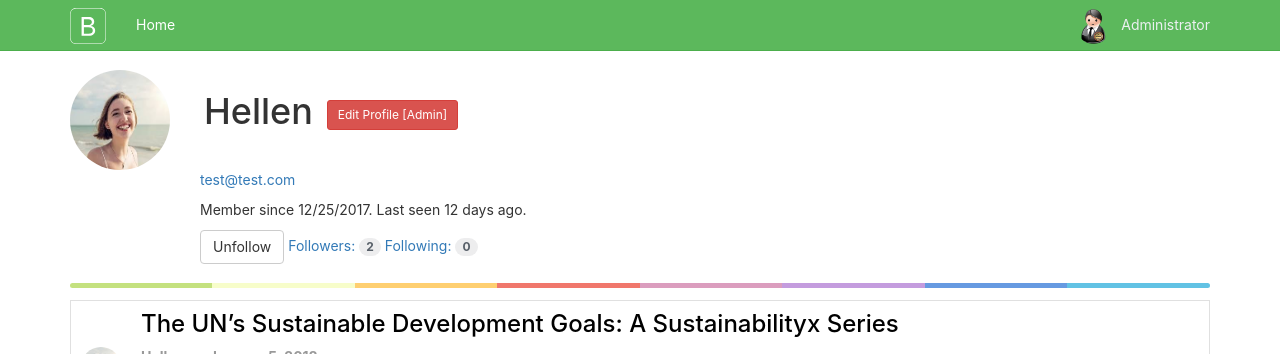
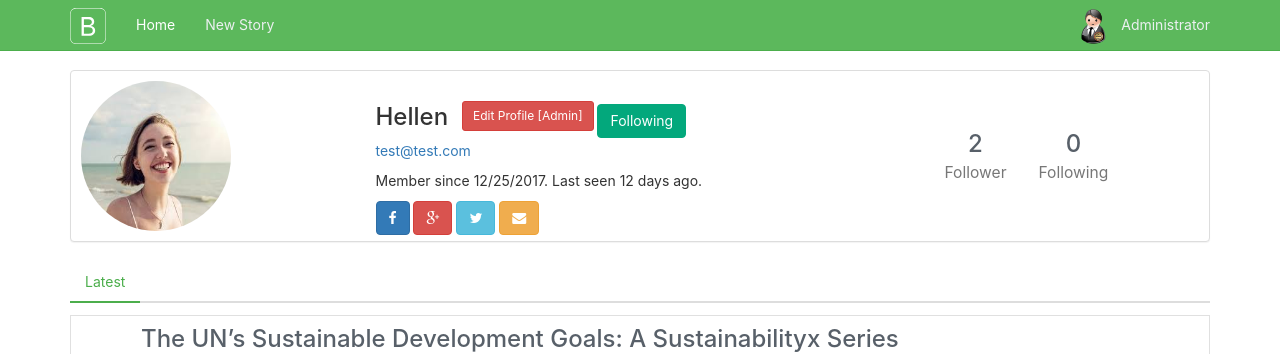
Before and after one commit to luisxiaomai/microblog, a Flask app: page /user/Hellen in a window 1280 px wide. Shown: the top 354 px of the page. Run offline with Flask 2, Linux system fonts and the light colour scheme; a user stored in the database is signed in; data comes from the database, SQL or seed files in the repository; both versions use the stored data as it was after the commit; some libraries are stand-ins or nearby versions.

Commit message:
Green nav  with image version

```diff
--- a/app/main/views.py
+++ b/app/main/views.py
@@ -15,21 +15,24 @@ from flask_login import login_required
 @main.route("/", methods=["GET","POST"])
 def index():
     form = PostForm()
-    if current_user.can(Permission.WRITE_ARTICLES) and form.validate_on_submit():
-        post = Post(title=form.title.data,body=form.body.data,author=current_user._get_current_object())
-        db.session.add(post)
-        return redirect(url_for('main.index'))
     page = request.args.get('page', 1, type=int)
     show_followed = False
+    show_yours = False
     if current_user.is_authenticated:
         show_followed = bool(request.cookies.get('show_followed', ''))
+        show_yours = bool(request.cookies.get('show_yours', ''))
     if show_followed:
         query = current_user.followed_posts
+    elif show_yours:
+        query = Post.query.filter_by(author=current_user)
     else:
         query = Post.query
+    print(show_yours)
+    print(show_followed)
+    print(query)
     pagination = query.order_by(Post.timestamp.desc()).paginate(page, per_page=current_app.config['FLASKY_POSTS_PER_PAGE'], error_out=False)
     posts = pagination.items
-    return render_template('index.html', form=form, posts=posts,show_followed=show_followed, pagination=pagination)
+    return render_template('index.html', form=form, posts=posts,show_followed=show_followed, pagination=pagination,show_yours=show_yours)
 
 
 @main.route('/admin', methods=["GET","POST"])
@@ -112,6 +115,16 @@ def post(id):
     comments = pagination.items
     return render_template("post.html", form=form,posts=[post],comments=comments,pagination=pagination,show_more=show_more)
 
+@main.route("/createPost", methods=["GET","POST"])
+@login_required
+def create_post():
+    form = PostForm()
+    if current_user.can(Permission.WRITE_ARTICLES) and form.validate_on_submit():
+        post = Post(title=form.title.data,body=form.body.data,author=current_user._get_current_object())
+        db.session.add(post)
+        db.session.commit()
+        return redirect(url_for('main.post',id=post.id))
+    return render_template("editPost.html",form=form,createPostFlag=True)
 
 @main.route("/editPost/<int:id>", methods=['GET', 'POST'])
 @login_required
@@ -125,7 +138,6 @@ def edit_post(id):
         post.title = form.title.data
         db.session.add(post)
         return redirect(url_for("main.post",id=post.id))
-
     form.body.data = post.body
     form.title.data = post.title
     return render_template("editPost.html",form=form)
@@ -198,14 +210,24 @@ def followed_by(username):
 def show_all():
     resp = make_response(redirect(url_for('.index')))
     resp.set_cookie('show_followed', '', max_age=30*24*60*60)
+    resp.set_cookie('show_yours', '', max_age=30*24*60*60)
+
     return resp
 
+@main.route('/yours')
+@login_required
+def show_yours():
+    resp = make_response(redirect(url_for('.index')))
+    resp.set_cookie('show_yours', '1', max_age=30*24*60*60)
+    resp.set_cookie('show_followed', '', max_age=30*24*60*60)
+    return resp
 
 @main.route('/followed')
 @login_required
 def show_followed():
     resp = make_response(redirect(url_for('.index')))
     resp.set_cookie('show_followed', '1', max_age=30*24*60*60)
+    resp.set_cookie('show_yours', '', max_age=30*24*60*60)
     return resp
 
 @main.route("/moderate-comments", methods=["GET","POST"])
--- a/app/static/css/custom.css
+++ b/app/static/css/custom.css
@@ -2,6 +2,9 @@ body{
   font-family: -apple-system,BlinkMacSystemFont,"Segoe UI","Roboto","Oxygen","Ubuntu","Cantarell","Fira Sans","Droid Sans","PingFang SC","Hiragino Sans GB","Microsoft YaHei","WenQuanYi Micro Hei","Helvetica Neue",sans-serif;
   padding-top: 70px;
 
+}
+h2{
+  color:#586069;
 }
 
 .help-block{
@@ -141,20 +144,25 @@ body{
 .navbar-default .navbar-link:hover {
   color: #279227;
 }
-
+.navbar-default .navbar-nav > .open > a,
+.navbar-default .navbar-nav > .open > a:hover,
+.navbar-default .navbar-nav > .open > a:focus {
+  color:white;
+  background-color: #5cb85c;
+}
 @media (max-width: 767px) {
   .navbar-default .navbar-nav .open .dropdown-menu > li > a {
     color: #ecf0f1;
   }
   .navbar-default .navbar-nav .open .dropdown-menu > li > a:hover,
   .navbar-default .navbar-nav .open .dropdown-menu > li > a:focus {
-    color: #279227;
+    color: white;
   }
   .navbar-default .navbar-nav .open .dropdown-menu > .active > a,
   .navbar-default .navbar-nav .open .dropdown-menu > .active > a:hover,
   .navbar-default .navbar-nav .open .dropdown-menu > .active > a:focus {
-    color: #279227;
-    background-color: #4cae4c;
+    color:white;
+    background-color:#5cb85c;
   }
 }
 
@@ -213,7 +221,6 @@ li .comment-thumbnail{
 
 .panel {
   position:relative;
-  margin-left:60px;
   min-height: 60px;
 }
 
@@ -391,7 +398,9 @@ a:hover {
 .post-footer-right{
   float: right;
 }
-
+.post-footer-right .label-primary{
+  background-color: #4cae4c;
+}
 .discussion-topic-header{
   padding: 10px;
 }
@@ -468,7 +477,7 @@ a:hover {
   margin-top: 0px;
 }
 .post-title a{
-  color:black;
+  color:#586069;
 }
 .read-more,
 .read-more:hover{
@@ -506,3 +515,146 @@ textarea{
 .single.post-body{
   max-height: none;
 }
+
+.nav-tabs {
+  border-bottom: 2px solid #DDD;
+ }
+.nav-tabs > li.active > a, .nav-tabs > li.active > a:focus, .nav-tabs > li.active > a:hover {
+   border-width: 0;
+}
+.nav-tabs > li > a {
+  border: none;
+  color: #666;
+}
+.nav-tabs > li.active > a, .nav-tabs > li > a:hover {
+  border: none;
+  color: #4cae4c !important;
+  background: transparent;
+}
+.nav-tabs > li > a::after {
+  content: "";
+  background: #4cae4c;
+  height: 2px;
+  position: absolute;
+  width: 100%;
+  left: 0px;
+  bottom: -1px;
+  transition: all 250ms ease 0s;
+  transform: scale(0);
+}
+.nav-tabs > li.active > a::after, .nav-tabs > li:hover > a::after {
+  transform: scale(1);
+}
+
+/* user profile css*/
+.countlist li{
+  padding: 0 30px 0 0;
+  text-align:center;
+}
+.userProfileSection1{
+  float:left;
+  width:25%;
+  margin:10px;
+}
+.userProfileSection1 img{
+  height:150px;
+  width:150px;
+  border-radius: 50%
+}
+
+.userProfileSection2{
+ width:50%;
+ float:left;
+ margin-top:30px;
+}
+
+.userProfileSection3{
+  margin-top:40px;
+}
+.userProfileSection2 .follow{
+  border-color: #03a87c;
+  margin-left: 5px;
+  color: #03a87c;
+}
+
+.userProfileSection2 .unfollow{
+  background: #03a87c;
+  border-color: #03a87c;
+  color: white;
+}
+
+.userProfileSection3 a{
+  color:#586069;
+}
+
+header.masthead {
+  margin-top:-70px;
+  margin-bottom: 50px;
+  background: no-repeat center center;
+  background-color: #868e96;
+  background-attachment: scroll;
+  position: relative;
+  -webkit-background-size: cover;
+  -moz-background-size: cover;
+  -o-background-size: cover;
+  background-size: cover; }
+  header.masthead .overlay {
+    position: absolute;
+    top: 0;
+    left: 0;
+    height: 100%;
+    width: 100%;
+    background-color: #212529;
+    opacity: 0.5; }
+  header.masthead .page-heading,
+  header.masthead .post-heading,
+  header.masthead .site-heading {
+    padding: 200px 0 150px;
+    color: white; }
+    @media only screen and (min-width: 768px) {
+      header.masthead .page-heading,
+      header.masthead .post-heading,
+      header.masthead .site-heading {
+        padding: 200px 0; } }
+  header.masthead .page-heading,
+  header.masthead .site-heading {
+    text-align: center; }
+    header.masthead .page-heading h1,
+    header.masthead .site-heading h1 {
+      font-size: 50px;
+      margin-top: 0; }
+    header.masthead .page-heading .subheading,
+    header.masthead .site-heading .subheading {
+      font-size: 24px;
+      font-weight: 300;
+      line-height: 1.1;
+      display: block;
+      margin: 10px 0 0;
+      font-family: 'Open Sans', 'Helvetica Neue', Helvetica, Arial, sans-serif; }
+    @media only screen and (min-width: 768px) {
+      header.masthead .page-heading h1,
+      header.masthead .site-heading h1 {
+        font-size: 80px; } }
+  header.masthead .post-heading h1 {
+    font-size: 35px; }
+  header.masthead .post-heading .meta,
+  header.masthead .post-heading .subheading {
+    line-height: 1.1;
+    display: block; }
+  header.masthead .post-heading .subheading {
+    font-size: 24px;
+    font-weight: 600;
+    margin: 10px 0 30px;
+    font-family: 'Open Sans', 'Helvetica Neue', Helvetica, Arial, sans-serif; }
+  header.masthead .post-heading .meta {
+    font-size: 20px;
+    font-weight: 300;
+    font-style: italic;
+    font-family: 'Lora', 'Times New Roman', serif; }
+    header.masthead .post-heading .meta a {
+      color: #fff; }
+  @media only screen and (min-width: 768px) {
+    header.masthead .post-heading h1 {
+      font-size: 55px; }
+    header.masthead .post-heading .subheading {
+      font-size: 30px; } }
--- a/app/templates/base.html
+++ b/app/templates/base.html
@@ -1,5 +1,5 @@
 {% extends "bootstrap/base.html" %}
-{% block title %}Lite Blog{% endblock %}
+{% block title %}Blog Lite{% endblock %}
 
 {% block styles %}
     {{super()}}
@@ -42,9 +42,11 @@
                 <li class="active">
                     <a href="/">Home</a>
                 </li>
+                <li >
+                    <a href="{{url_for('main.create_post')}}">New Story</a>
+                </li>
+            </ul>
 
-
-            </ul>
             <ul class="nav navbar-nav navbar-right">
                 {% if current_user.is_authenticated %}
                 <li class="dropdown">
@@ -75,14 +77,18 @@
 </div>
 
 {% endblock %}
+
 {% block content %}
+{% block backImage_content %}{% endblock %}
+
+
 <div class="container">
+{% block page_content %}{% endblock %}
     {% for message in get_flashed_messages()%}
     <div class="alert alert-warning">
         <button type="button", class="close" data-dimiss="alert">&times;</button>
         {{message}}
     </div>
     {% endfor%}
-    {% block page_content %}{% endblock %}
 </div>
 {% endblock %}
--- a/app/templates/comments.html
+++ b/app/templates/comments.html
@@ -4,7 +4,9 @@
 {% block page_content %}
 
 <div class="post-tabs">
-    <h3 id="comments">Moderate Comemnts</h3>
+    <h2 id="comments">Moderate Comemnts</h2>
+        <div class="colorgraph"></div>
+
 </div>
 
 {% set moderate = True %}
--- a/app/templates/user.html
+++ b/app/templates/user.html
@@ -1,12 +1,14 @@
 {% extends "base.html" %}
 {% block page_content %}
 {% import "_macros.html" as macros %}
-<div class="page-header" >
+<div class="panel panel-default"  >
+        <div class="userProfileSection1">
+            <img src="{{user.image_url }}" >
+        </div>
+        <div class="userProfileSection2">
 
-        <img src="{{user.image_url }}" style="height:100px;width:100px;border-radius: 50%" >
-
-        <div id="userName"  style="display:inline;margin-left:30px">
-            <h1 style="display:inline">{{ user.username }}</h1>
+            <div id="userName" >
+                <h3 style="display:inline">{{ user.username }}</h3>
 
                 {% if user==current_user and current_user.is_administrator()==False %}
 
@@ -17,10 +19,18 @@
                 {% if current_user.is_administrator() %}
                 <a class="btn btn-danger btn-sm" style="margin-bottom: 10px;margin-left: 10px;" href="{{ url_for('main.edit_profile_admin', id=user.id) }}">Edit Profile [Admin]</a>
                 {% endif %}
+
+                {% if current_user.can(Permission.FOLLOW) and user != current_user %}
+                    {% if not current_user.is_following(user) %}
+                    <a href="{{ url_for('main.follow', username=user.username) }}" class="btn follow">Follow</a>
+                    {% else %}
+                    <a href="{{ url_for('main.unfollow', username=user.username) }}" class="btn unfollow">Following</a>
+                    {% endif %}
+                {% endif %}
+
             </div>
 
-        <div id="userInfoOthers" style="margin-left:130px">
-
+            <div id="userInfoOthers" >
                 {% if user.name or user.location %}
                     <p>
                         {% if user.name %}{{ user.name }}{% endif %}
@@ -37,25 +47,45 @@
                     Member since {{ moment(user.member_since).format('L') }}.
                     Last seen {{ moment(user.last_seen).fromNow() }}.
                 </p>
-            <p>
-                {% if current_user.can(Permission.FOLLOW) and user != current_user %}
-                    {% if not current_user.is_following(user) %}
-                    <a href="{{ url_for('main.follow', username=user.username) }}" class="btn btn-default">Follow</a>
-                    {% else %}
-                    <a href="{{ url_for('main.unfollow', username=user.username) }}" class="btn btn-default">Unfollow</a>
-                    {% endif %}
-                {% endif %}
-                <a href="{{ url_for('main.followers', username=user.username) }}">Followers: <span class="badge">{{ user.followers.count()-1 }}</span></a>
-                <a href="{{ url_for('main.followed_by', username=user.username) }}">Following: <span class="badge">{{ user.followed.count()-1 }}</span></a>
-            </p>
+            </div>
+            <div class="socials tex-center"> <a href="" class="btn btn-circle btn-primary ">
+                    <i class="fa fa-facebook"></i></a> <a href="" class="btn btn-circle btn-danger ">
+                    <i class="fa fa-google-plus"></i></a> <a href="" class="btn btn-circle btn-info ">
+                    <i class="fa fa-twitter"></i></a> <a href="" class="btn btn-circle btn-warning ">
+                    <i class="fa fa-envelope"></i></a>
             </div>
         </div>
-    <div class="colorgraph"></div>
 
+        <div class="userProfileSection3">
+
+                <ul class="nav nav-pills pull-left countlist" role="tablist">
+                    <li role="presentation">
+                    <h3><a href="{{ url_for('main.followers', username=user.username) }}">{{ user.followers.count()-1 }}</a><br>
+                        <small>Follower</small> </h3>
+                    </li>
+                    <li role="presentation">
+                    <h3><a href="{{ url_for('main.followed_by', username=user.username) }}">{{ user.followed.count()-1 }}</a><br>
+                        <small>Following</small> </h3>
+                    </li>
+
+                </ul>
+        </div>
+        <div class="clearfix" style="clear:both"></div>
+
+</div>
+
+<div class="post-tabs">
+    <ul class="nav nav-tabs">
+            <li class="active"><a href="">Latest</a></li>
+
+    </ul>
     {% include '_posts.html' %}
+</div>
+
 {% if pagination %}
     <div class="pagination" >
         {{ macros.pagination_widget(pagination, 'main.user',username=user.username) }}
     </div>
 {% endif %}
+
 {% endblock %}
```
Also changed, not shown: app/templates/editPost.html (+6 -5 lines), app/templates/index.html (+20 -27 lines), app/static/images/home-bg.jpg (added), data-dev.sqlite. Lines whose indentation alone changed are shown as unchanged.
